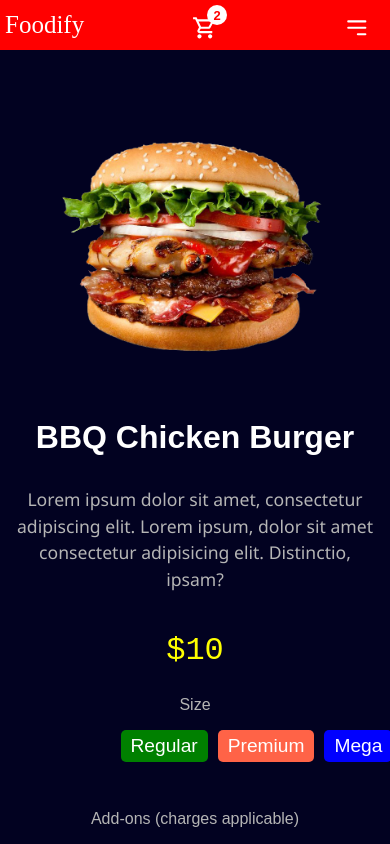
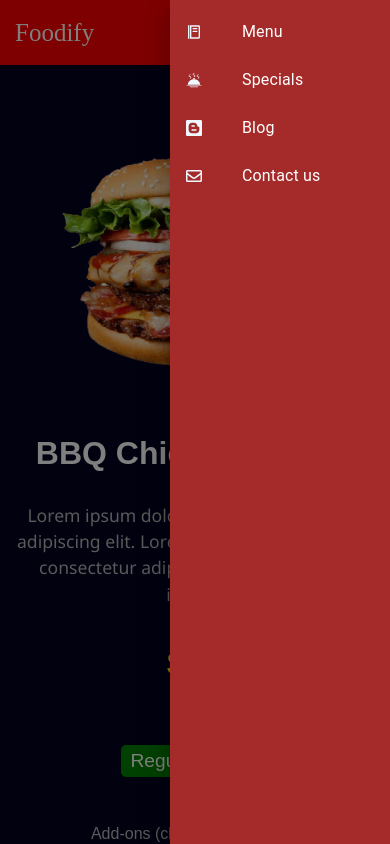
Before and after one commit to codeComet/food-ordering-app, a Next.js app in the folder client/: page /item/1 in a window 390 px wide. Both pictures are taken after a click on the element 357 px from the left and 30 px from the top of the page. Shown: the top 844 px of the page. Built offline with nearby package versions, Linux system fonts and the light colour scheme.

Commit message:
footer and drawer menu completed..made responsive..backend part will start now

```diff
--- a/client/components/Footer.jsx
+++ b/client/components/Footer.jsx
@@ -1,10 +1,26 @@
 import React from "react";
 import styles from "../styles/Footer.module.css";
+import Image from "next/image";
+import restaurant from "../public/img/restaurant.jpg";
 
 const Footer = () => {
   return (
     <div className={styles.container}>
-      <h1>footer</h1>
+      <div className={styles.footerImg}>
+        <Image src={restaurant} width={300} height={300} objectFit="contain" />
+      </div>
+      <div className={styles.footerText}>
+        <div className={styles.location}>
+          <h3 style={{ color: "white" }}>Where to find us</h3>
+          <p></p>
+        </div>
+        <div className={styles.pages}>
+          <h3 style={{ color: "white" }}>Blogs</h3>
+        </div>
+        <div className={styles.newsletter}>
+          <h3 style={{ color: "white" }}>Subscribe to newsletter</h3>
+        </div>
+      </div>
     </div>
   );
 };
--- a/client/components/Navbar.jsx
+++ b/client/components/Navbar.jsx
@@ -2,6 +2,22 @@ import styles from "../styles/Navstyle.module.css";
 import { BsTelephoneOutbound } from "react-icons/bs";
 import { MdOutlineShoppingCart } from "react-icons/md";
 import { HiOutlineMenuAlt3 } from "react-icons/hi";
+import Box from "@mui/material/Box";
+import Button from "@mui/material/Button";
+import List from "@mui/material/List";
+import {
+  Drawer,
+  ListItemButton,
+  ListItemText,
+  ListItem,
+  ListItemIcon,
+} from "@mui/material";
+import { GiHotMeal } from "react-icons/gi";
+import { BiFoodMenu } from "react-icons/bi";
+import { SiBlogger } from "react-icons/si";
+import { FaRegEnvelope } from "react-icons/fa";
+
+import * as React from "react";
 
 const Navbar = () => {
   return (
@@ -50,10 +66,101 @@ const Navbar = () => {
         <div className={styles.item_countMbl}>2</div>
       </div>
       <div className={styles.navitemMbl}>
-        <HiOutlineMenuAlt3 style={{ color: "#fff", fontSize: "1.6rem" }} />
+        <MobileMenu />
       </div>
     </div>
   );
 };
 
+function MobileMenu() {
+  const [state, setState] = React.useState({
+    right: false,
+  });
+
+  const toggleDrawer = (anchor, open) => (event) => {
+    if (
+      event &&
+      event.type === "keydown" &&
+      (event.key === "Tab" || event.key === "Shift")
+    ) {
+      return;
+    }
+
+    setState({ ...state, [anchor]: open });
+  };
+
+  const list = (anchor) => (
+    <Box
+      role="presentation"
+      onClick={toggleDrawer(anchor, false)}
+      onKeyDown={toggleDrawer(anchor, false)}
+      style={{
+        backgroundColor: "brown",
+        color: "white",
+        height: "100%",
+        width: "220px",
+      }}
+    >
+      <List>
+        <ListItem disablePadding>
+          <ListItemButton>
+            <ListItemIcon style={{ color: "aliceblue" }}>
+              <BiFoodMenu />
+            </ListItemIcon>
+            <ListItemText primary="Menu" />
+          </ListItemButton>
+        </ListItem>
+        <ListItem disablePadding>
+          <ListItemButton>
+            <ListItemIcon style={{ color: "aliceblue" }}>
+              <GiHotMeal />
+            </ListItemIcon>
+            <ListItemText primary="Specials" />
+          </ListItemButton>
+        </ListItem>
+        <ListItem disablePadding>
+          <ListItemButton>
+            <ListItemIcon style={{ color: "aliceblue" }}>
+              <SiBlogger />
+            </ListItemIcon>
+            <ListItemText primary="Blog" />
+          </ListItemButton>
+        </ListItem>
+        <ListItem disablePadding>
+          <ListItemButton>
+            <ListItemIcon style={{ color: "aliceblue" }}>
+              <FaRegEnvelope />
+            </ListItemIcon>
+            <ListItemText primary="Contact us" />
+          </ListItemButton>
+        </ListItem>
+      </List>
+    </Box>
+  );
+
+  return (
+    <div>
+      {["right"].map((anchor) => (
+        <React.Fragment key={anchor}>
+          <Button onClick={toggleDrawer(anchor, true)}>
+            <div className={styles.navitemMbl}>
+              <HiOutlineMenuAlt3
+                style={{ color: "#fff", fontSize: "1.6rem" }}
+              />
+            </div>
+          </Button>
+          <Drawer
+            anchor={anchor}
+            open={state[anchor]}
+            onClose={toggleDrawer(anchor, false)}
+            onOpen={toggleDrawer(anchor, true)}
+          >
+            {list(anchor)}
+          </Drawer>
+        </React.Fragment>
+      ))}
+    </div>
+  );
+}
+
 export default Navbar;
--- a/client/pages/index.js
+++ b/client/pages/index.js
@@ -8,13 +8,13 @@ export default function Home() {
   return (
     <div className={styles.container}>
       <Head>
-        <title>Create Next App</title>
-        <meta name="description" content="Generated by create next app" />
+        <title>Foodify</title>
+        <meta name="description" content="Online food ordering system" />
         <link rel="icon" href="/favicon.ico" />
         <link
           rel="preconnect"
           href="https://fonts.gstatic.com"
-          crossorigin
+          crossOrigin="true"
         ></link>
         <link
           href="https://fonts.googleapis.com/css2?family=Lobster&family=Montserrat:wght@400;500&family=Poppins:wght@400;500;700&display=swap"
--- a/client/styles/Footer.module.css
+++ b/client/styles/Footer.module.css
@@ -1,9 +1,16 @@
 .container {
-  background-color: #000;
+  position: relative;
+  border-top: 3px dashed white;
+  background-color: rgb(100, 2, 19);
   padding: 1rem 2rem;
+  padding: 1rem;
+  display: flex;
+  justify-content: space-between;
 }
 
-.container h1 {
-  margin: 0px auto;
-  color: white;
+.footerText {
+  display: flex;
+  align-items: flex-start;
+  justify-content: space-around;
+  flex: 2;
 }
--- a/client/styles/Navstyle.module.css
+++ b/client/styles/Navstyle.module.css
@@ -74,6 +74,17 @@
   display: none;
 }
 
+.css-1160xiw-MuiPaper-root-MuiDrawer-paper {
+  background-color: brown !important;
+  color: white !important;
+}
+
+@media screen and (max-width: 600px) {
+  .logo {
+    margin-left: 10px;
+  }
+}
+
 @media screen and (max-width: 768px) {
   .container {
     min-height: 50px;
@@ -84,7 +95,7 @@
   }
 
   .logo {
-    margin-left: 5px;
+    margin-left: 15px;
   }
   .logo a {
     font-size: 25px;
@@ -93,7 +104,7 @@
   .navitemMbl {
     position: relative;
     display: block;
-    margin-right: 20px;
+
     cursor: pointer;
     margin-top: 10px;
   }
```
Also changed, not shown: client/public/img/restaurant.jpg (added).
